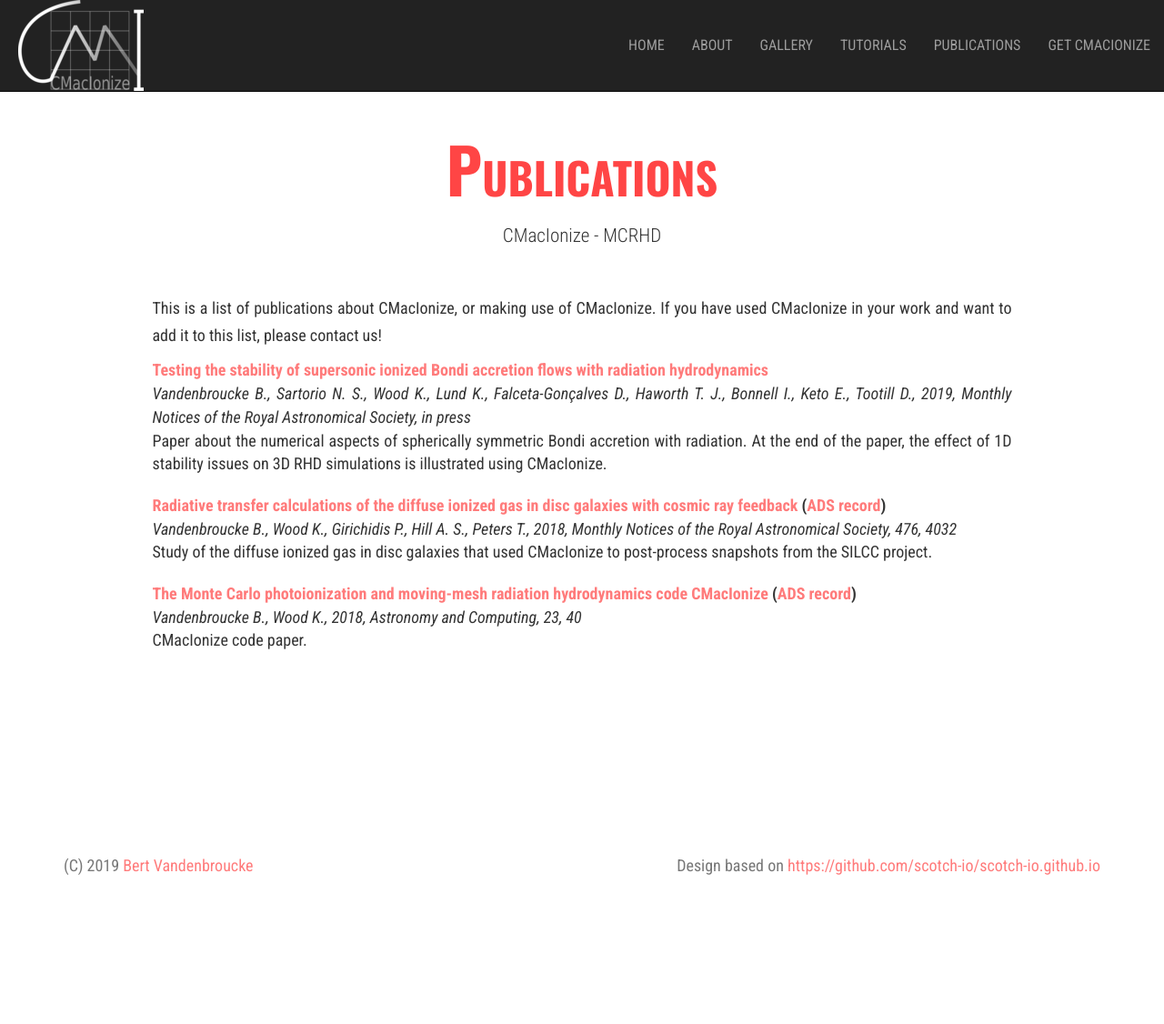
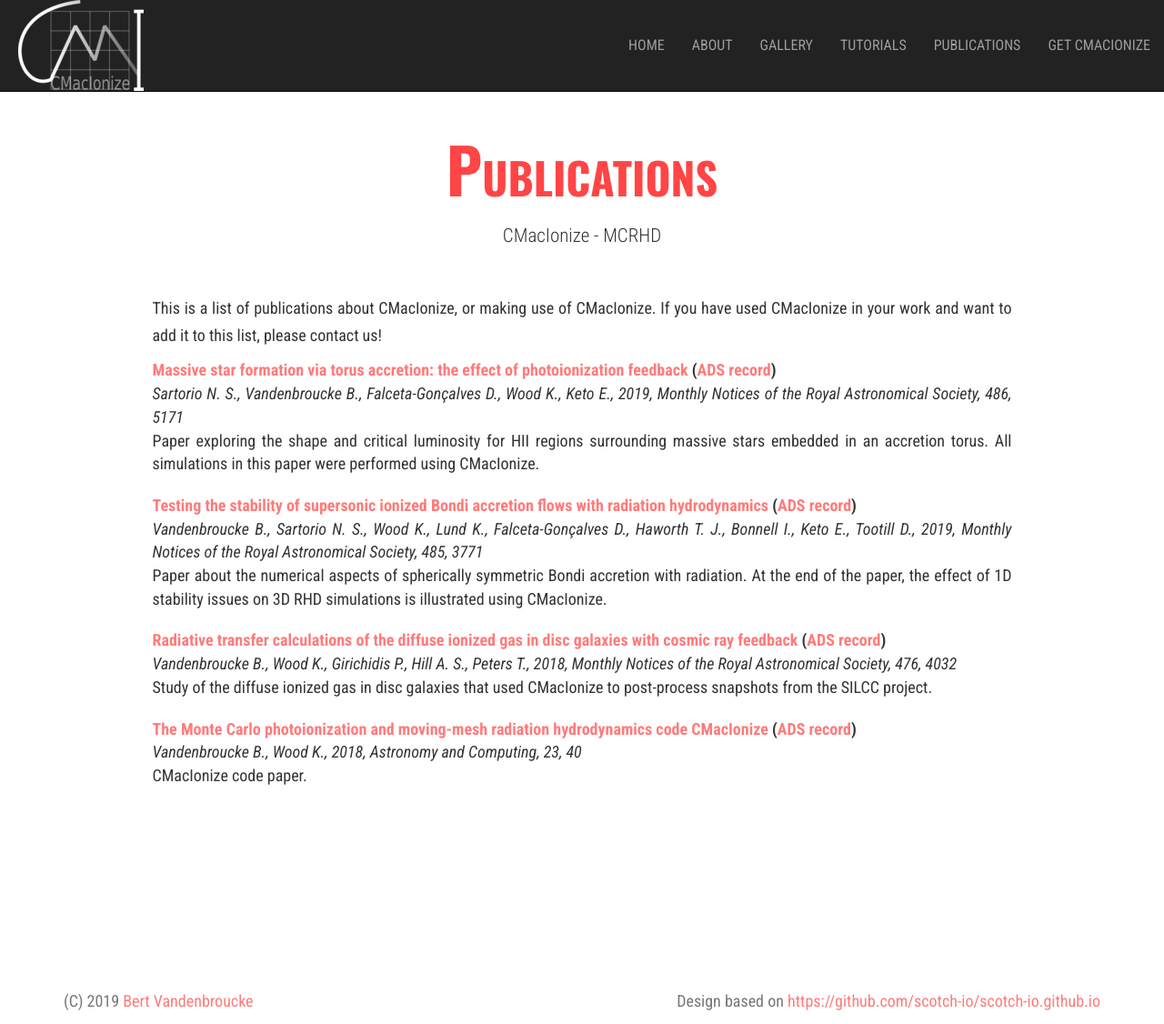
Before and after one commit to bwvdnbro/CMacIonize, a Jekyll site: the page built from _pages/publications.md, in a window 1280 px wide and 1126 px high. Shown: the whole window at 91% size. Built offline with Jekyll 4.4.1, drawn with Linux system fonts in a browser that asks for light colours; nearby versions of some CDN libraries.

Commit message:
Added publication information. Added more images to gallery. Added code to embed youtube movies on gallery page. Added DIG movies to gallery.

```diff
--- a/_layouts/gallery.html
+++ b/_layouts/gallery.html
@@ -53,10 +53,7 @@
         <div class="modal-content">
           <div class="modal-body">
             <button type="button" class="close" data-dismiss="modal"><span aria-hidden="true">&times;</span><span class="sr-only">Close</span></button>
-            <video controls>
-            <source src="{{ '/movie/' | absolute_url }}{{ movie.movie }}" type="video/mp4">
-            Your browser cannot show this movie. You can download it directly from <a href="{{ '/movie/' | absolute_url }}{{ movie.movie }}">{{ '/movie/' | absolute_url }}{{ movie.movie }}</a>.
-            </video>
+            <iframe width="560" height="315" src="https://www.youtube.com/embed/{{ movie.movie }}" frameborder="0" allow="accelerometer; autoplay; encrypted-media; gyroscope; picture-in-picture" allowfullscreen></iframe>
             <p>{{ movie.text }}</p>
           </div>
         </div>
--- a/_pages/publications.md
+++ b/_pages/publications.md
@@ -4,9 +4,30 @@ title: Publications
 permalink: /publications/
 
 publications:
+  - doi: 10.1093/mnras/stz1187
+    inpress: false
+    ads: 2019MNRAS.486.5171S
+    title: >-
+      Massive star formation via torus accretion: the effect of
+      photoionization feedback
+    authors:
+      - name: Sartorio N. S.
+      - name: Vandenbroucke B.
+      - name: Falceta-Gon&ccedil;alves D.
+      - name: Wood K.
+      - name: Keto E.
+    journal: Monthly Notices of the Royal Astronomical Society
+    volume: 486
+    page: 5171
+    month: 7
+    year: 2019
+    description: >-
+      Paper exploring the shape and critical luminosity for HII regions
+      surrounding massive stars embedded in an accretion torus. All simulations
+      in this paper were performed using CMacIonize.
   - doi: 10.1093/mnras/stz357
-    inpress: true
-    ads: false
+    inpress: false
+    ads: 2019MNRAS.485.3771V
     title: >-
       Testing the stability of supersonic ionized Bondi accretion flows
       with radiation hydrodynamics
@@ -21,9 +42,9 @@ publications:
       - name: Keto E.
       - name: Tootill D.
     journal: Monthly Notices of the Royal Astronomical Society
-    volume: false
-    page: false
-    month: 2
+    volume: 485
+    page: 3771
+    month: 5
     year: 2019
     description: >-
       Paper about the numerical aspects of spherically symmetric Bondi
```
Also changed, not shown: _pages/gallery.md (+47 -3 lines), img/2019Bondi.png (added), img/2019BondiDisc.png (added), img/2019DIG.png (added), movie/2019DIGmovie1.png (added), movie/2019DIGmovie2.png (added), movie/2019DIGmovie3.png (added).
